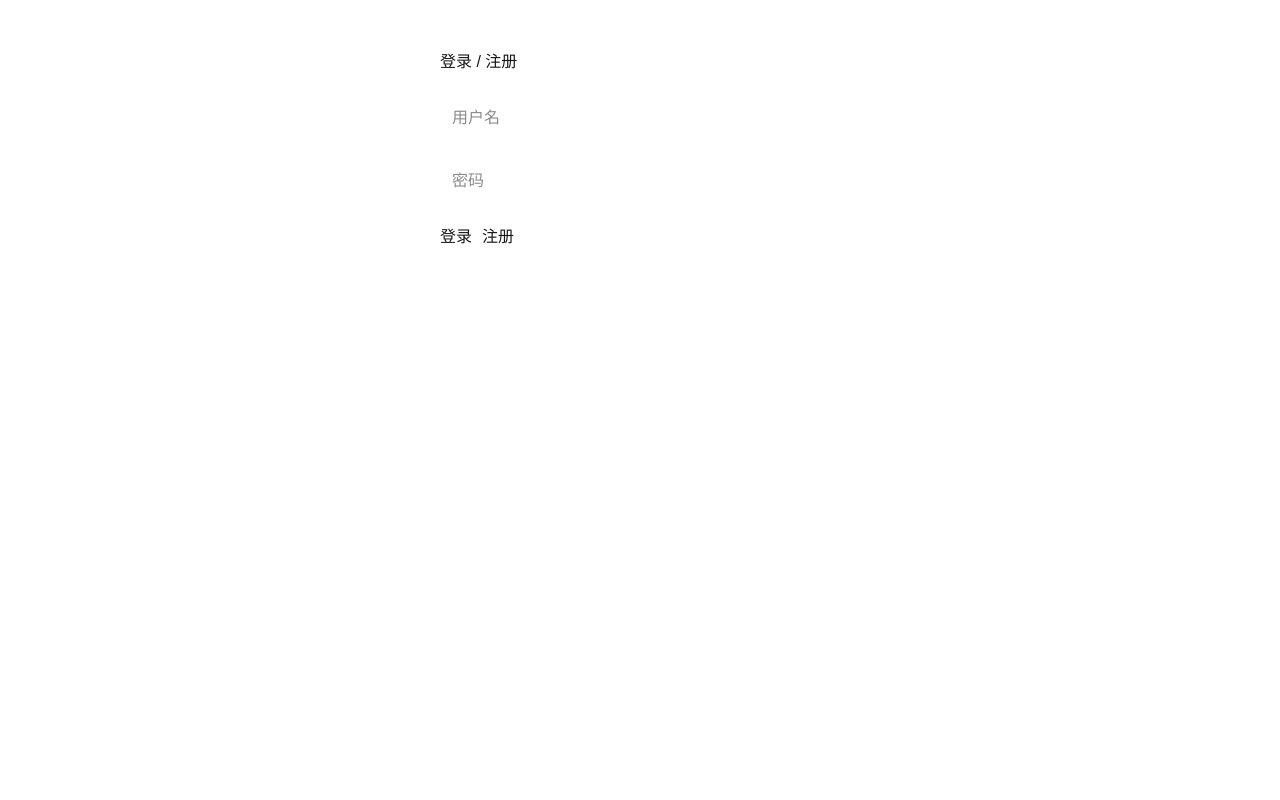
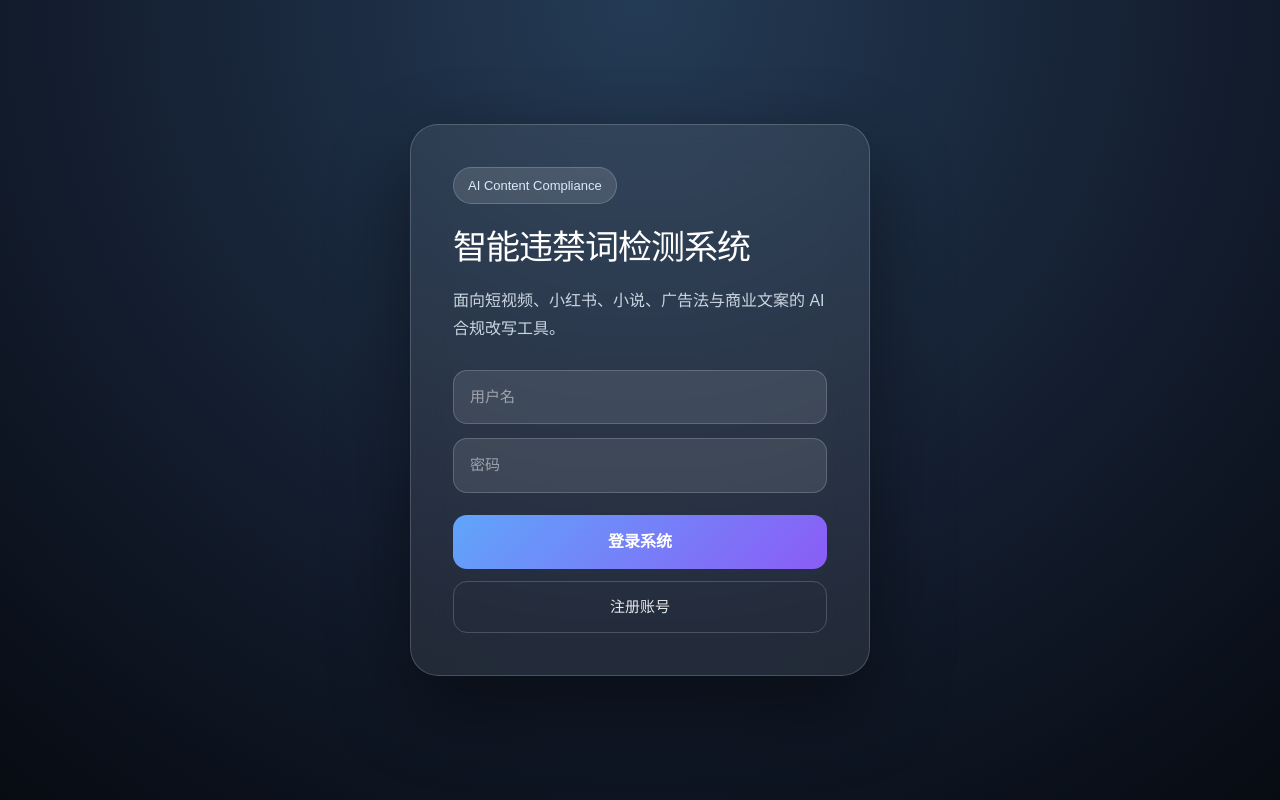
Before and after one commit to yimaosen080-star/my-ai-tool, a Next.js app in the folder my-app/: page / in a window 1280 px wide. Built offline with nearby package versions, Linux system fonts and the light colour scheme.

Commit message:
upgrade ui design

```diff
--- a/my-app/app/page.tsx
+++ b/my-app/app/page.tsx
@@ -5,7 +5,7 @@ import { useState } from 'react'
 const API_URL = 'https://my-ai-tool-production-a91f.up.railway.app'
 
 const tools = [
-  { key: 'douyin', name: '抖音违禁词检测', desc: '短视频、口播、带货文案检测改写' },
+  { key: 'douyin', name: '抖音违禁词检测', desc: '短视频、口播、带货文案合规改写' },
   { key: 'xiaohongshu', name: '小红书违禁词检测', desc: '种草、探店、品牌软广优化' },
   { key: 'novel', name: '小说违禁词检测', desc: '网文、章节、剧情内容降敏' },
   { key: 'adlaw', name: '广告法极限词检测', desc: '企业宣传、产品卖点合规' },
@@ -22,10 +22,7 @@ export default function Home() {
   const [loading, setLoading] = useState(false)
 
   const handleLogin = async () => {
-    if (!inputUser || !password) {
-      alert('请输入用户名和密码')
-      return
-    }
+    if (!inputUser || !password) return alert('请输入用户名和密码')
 
     const res = await fetch(`${API_URL}/login`, {
       method: 'POST',
@@ -34,19 +31,11 @@ export default function Home() {
     })
 
     const data = await res.json()
-
-    if (data.msg === '登录成功') {
-      setUser(data.user.username)
-    } else {
-      alert(data.msg)
-    }
+    data.msg === '登录成功' ? setUser(data.user.username) : alert(data.msg)
   }
 
   const handleRegister = async () => {
-    if (!inputUser || !password) {
-      alert('请输入用户名和密码')
-      return
-    }
+    if (!inputUser || !password) return alert('请输入用户名和密码')
 
     const res = await fetch(`${API_URL}/register`, {
       method: 'POST',
@@ -59,10 +48,7 @@ export default function Home() {
   }
 
   const handleRewrite = async () => {
-    if (!text.trim()) {
-      alert('请输入要检测/改写的内容')
-      return
-    }
+    if (!text.trim()) return alert('请输入要检测/改写的内容')
 
     setLoading(true)
     setResult('')
@@ -76,7 +62,7 @@ export default function Home() {
 
       const data = await res.json()
       setResult(data.result || data.msg || '没有返回结果')
-    } catch (error) {
+    } catch {
       setResult('请求失败，请检查后端是否正常')
     }
 
@@ -85,14 +71,19 @@ export default function Home() {
 
   if (!user) {
     return (
-      <div style={{ padding: '50px', maxWidth: '500px', margin: '0 auto' }}>
-        <h1>登录 / 注册</h1>
+      <main style={styles.page}>
+        <section style={styles.loginCard}>
+          <div style={styles.badge}>AI Content Compliance</div>
+          <h1 style={styles.loginTitle}>智能违禁词检测系统</h1>
+          <p style={styles.loginDesc}>
+            面向短视频、小红书、小说、广告法与商业文案的 AI 合规改写工具。
+          </p>
 
           <input
             placeholder="用户名"
             value={inputUser}
             onChange={(e) => setInputUser(e.target.value)}
-          style={{ width: '100%', padding: '12px', marginTop: '20px' }}
+            style={styles.input}
           />
 
           <input
@@ -100,38 +91,39 @@ export default function Home() {
             placeholder="密码"
             value={password}
             onChange={(e) => setPassword(e.target.value)}
-          style={{ width: '100%', padding: '12px', marginTop: '15px' }}
+            style={styles.input}
           />
 
-        <div style={{ marginTop: '20px' }}>
-          <button onClick={handleLogin}>登录</button>
-          <button onClick={handleRegister} style={{ marginLeft: '10px' }}>
-            注册
+          <button onClick={handleLogin} style={styles.primaryBtn}>
+            登录系统
           </button>
-        </div>
-      </div>
+
+          <button onClick={handleRegister} style={styles.secondaryBtn}>
+            注册账号
+          </button>
+        </section>
+      </main>
     )
   }
 
   return (
-    <div style={{ padding: '40px', maxWidth: '1100px', margin: '0 auto' }}>
-      <div style={{ display: 'flex', justifyContent: 'space-between' }}>
+    <main style={styles.dashboard}>
+      <header style={styles.header}>
         <div>
-          <h1>AI违禁词检测与文案改写工具</h1>
-          <p>当前用户：{user}</p>
+          <div style={styles.badge}>AI Compliance Platform</div>
+          <h1 style={styles.title}>AI违禁词检测与文案改写工具</h1>
+          <p style={styles.subtitle}>专业内容合规检测，适合短视频、种草、小说、广告与商业文案。</p>
         </div>
 
-        <button onClick={() => setUser('')}>退出登录</button>
+        <div style={styles.userBox}>
+          <span>当前用户：{user}</span>
+          <button onClick={() => setUser('')} style={styles.logoutBtn}>
+            退出
+          </button>
         </div>
+      </header>
 
-      <div
-        style={{
-          display: 'grid',
-          gridTemplateColumns: 'repeat(auto-fit, minmax(200px, 1fr))',
-          gap: '16px',
-          marginTop: '30px',
-        }}
-      >
+      <section style={styles.toolGrid}>
         {tools.map((tool) => (
           <button
             key={tool.key}
@@ -140,73 +132,263 @@ export default function Home() {
               setResult('')
             }}
             style={{
-              padding: '18px',
+              ...styles.toolCard,
               border:
                 selectedTool.key === tool.key
-                  ? '2px solid #111'
-                  : '1px solid #ddd',
-              borderRadius: '12px',
-              background: selectedTool.key === tool.key ? '#f2f2f2' : '#fff',
-              textAlign: 'left',
-              cursor: 'pointer',
+                  ? '1px solid rgba(255,255,255,0.9)'
+                  : '1px solid rgba(255,255,255,0.12)',
+              background:
+                selectedTool.key === tool.key
+                  ? 'linear-gradient(135deg, rgba(255,255,255,0.18), rgba(255,255,255,0.08))'
+                  : 'rgba(255,255,255,0.06)',
             }}
           >
-            <h3>{tool.name}</h3>
-            <p style={{ fontSize: '14px', color: '#666' }}>{tool.desc}</p>
+            <h3 style={styles.toolName}>{tool.name}</h3>
+            <p style={styles.toolDesc}>{tool.desc}</p>
           </button>
         ))}
-      </div>
+      </section>
 
-      <div style={{ marginTop: '35px' }}>
-        <h2>当前工具：{selectedTool.name}</h2>
+      <section style={styles.workArea}>
+        <div style={styles.panel}>
+          <h2 style={styles.panelTitle}>输入内容</h2>
+          <p style={styles.panelDesc}>当前模式：{selectedTool.name}</p>
 
           <textarea
-          rows={8}
+            rows={10}
             placeholder="请输入要检测或改写的文案..."
             value={text}
             onChange={(e) => setText(e.target.value)}
-          style={{
-            width: '100%',
-            padding: '15px',
-            fontSize: '16px',
-            borderRadius: '10px',
-            border: '1px solid #ccc',
-          }}
+            style={styles.textarea}
           />
 
-        <br /><br />
-
-        <button
-          onClick={handleRewrite}
-          disabled={loading}
-          style={{
-            padding: '12px 28px',
-            fontSize: '16px',
-            borderRadius: '8px',
-            border: 'none',
-            background: '#111',
-            color: '#fff',
-            cursor: 'pointer',
-          }}
-        >
-          {loading ? '正在处理...' : '一键检测并改写'}
+          <button onClick={handleRewrite} disabled={loading} style={styles.actionBtn}>
+            {loading ? 'AI正在分析改写...' : '一键检测并改写'}
           </button>
         </div>
 
-      <div style={{ marginTop: '30px' }}>
-        <h2>改写结果</h2>
-        <div
-          style={{
-            minHeight: '120px',
-            background: '#f7f7f7',
-            padding: '20px',
-            borderRadius: '10px',
-            whiteSpace: 'pre-wrap',
-          }}
-        >
-          {result || '处理结果会显示在这里'}
+        <div style={styles.panel}>
+          <h2 style={styles.panelTitle}>AI改写结果</h2>
+          <p style={styles.panelDesc}>系统会尽量保留原意，同时降低违规风险。</p>
+
+          <div style={styles.resultBox}>
+            {result || '改写结果会显示在这里'}
+          </div>
+
+          <div style={styles.payBox}>
+            <h3 style={styles.payTitle}>高级版即将开放</h3>
+            <p style={styles.payDesc}>支持批量检测、会员次数、企业词库、付费解锁。</p>
           </div>
         </div>
-    </div>
+      </section>
+    </main>
   )
 }
+
+const styles: Record<string, React.CSSProperties> = {
+  page: {
+    minHeight: '100vh',
+    background: 'radial-gradient(circle at top, #243b55, #141e30 55%, #070b12)',
+    display: 'flex',
+    alignItems: 'center',
+    justifyContent: 'center',
+    padding: '24px',
+    color: '#fff',
+  },
+  loginCard: {
+    width: '100%',
+    maxWidth: '460px',
+    padding: '42px',
+    borderRadius: '28px',
+    background: 'rgba(255,255,255,0.08)',
+    border: '1px solid rgba(255,255,255,0.18)',
+    boxShadow: '0 30px 80px rgba(0,0,0,0.45)',
+    backdropFilter: 'blur(18px)',
+  },
+  badge: {
+    display: 'inline-block',
+    padding: '8px 14px',
+    borderRadius: '999px',
+    background: 'rgba(255,255,255,0.12)',
+    border: '1px solid rgba(255,255,255,0.18)',
+    fontSize: '13px',
+    color: '#dbeafe',
+    marginBottom: '18px',
+  },
+  loginTitle: {
+    fontSize: '34px',
+    margin: '0 0 14px',
+    letterSpacing: '-1px',
+  },
+  loginDesc: {
+    color: '#cbd5e1',
+    lineHeight: 1.7,
+    marginBottom: '28px',
+  },
+  input: {
+    width: '100%',
+    padding: '15px 16px',
+    marginBottom: '14px',
+    borderRadius: '14px',
+    border: '1px solid rgba(255,255,255,0.18)',
+    background: 'rgba(255,255,255,0.1)',
+    color: '#fff',
+    outline: 'none',
+    fontSize: '15px',
+  },
+  primaryBtn: {
+    width: '100%',
+    padding: '15px',
+    borderRadius: '14px',
+    border: 'none',
+    background: 'linear-gradient(135deg, #60a5fa, #8b5cf6)',
+    color: '#fff',
+    fontSize: '16px',
+    fontWeight: 700,
+    cursor: 'pointer',
+    marginTop: '8px',
+  },
+  secondaryBtn: {
+    width: '100%',
+    padding: '14px',
+    borderRadius: '14px',
+    border: '1px solid rgba(255,255,255,0.18)',
+    background: 'transparent',
+    color: '#e5e7eb',
+    fontSize: '15px',
+    cursor: 'pointer',
+    marginTop: '12px',
+  },
+  dashboard: {
+    minHeight: '100vh',
+    background: 'linear-gradient(135deg, #0f172a, #111827 55%, #020617)',
+    color: '#fff',
+    padding: '34px',
+  },
+  header: {
+    maxWidth: '1200px',
+    margin: '0 auto',
+    display: 'flex',
+    justifyContent: 'space-between',
+    gap: '24px',
+    alignItems: 'flex-start',
+  },
+  title: {
+    fontSize: '38px',
+    margin: '0 0 12px',
+    letterSpacing: '-1px',
+  },
+  subtitle: {
+    color: '#94a3b8',
+    fontSize: '16px',
+  },
+  userBox: {
+    padding: '14px 18px',
+    borderRadius: '18px',
+    background: 'rgba(255,255,255,0.08)',
+    border: '1px solid rgba(255,255,255,0.12)',
+    display: 'flex',
+    gap: '12px',
+    alignItems: 'center',
+  },
+  logoutBtn: {
+    border: 'none',
+    borderRadius: '10px',
+    padding: '8px 12px',
+    cursor: 'pointer',
+  },
+  toolGrid: {
+    maxWidth: '1200px',
+    margin: '32px auto',
+    display: 'grid',
+    gridTemplateColumns: 'repeat(auto-fit, minmax(210px, 1fr))',
+    gap: '16px',
+  },
+  toolCard: {
+    padding: '22px',
+    borderRadius: '22px',
+    color: '#fff',
+    cursor: 'pointer',
+    textAlign: 'left',
+    backdropFilter: 'blur(12px)',
+  },
+  toolName: {
+    margin: '0 0 10px',
+    fontSize: '18px',
+  },
+  toolDesc: {
+    margin: 0,
+    color: '#cbd5e1',
+    lineHeight: 1.6,
+    fontSize: '14px',
+  },
+  workArea: {
+    maxWidth: '1200px',
+    margin: '0 auto',
+    display: 'grid',
+    gridTemplateColumns: 'repeat(auto-fit, minmax(320px, 1fr))',
+    gap: '20px',
+  },
+  panel: {
+    padding: '26px',
+    borderRadius: '26px',
+    background: 'rgba(255,255,255,0.08)',
+    border: '1px solid rgba(255,255,255,0.12)',
+    boxShadow: '0 24px 70px rgba(0,0,0,0.25)',
+  },
+  panelTitle: {
+    margin: '0 0 8px',
+    fontSize: '24px',
+  },
+  panelDesc: {
+    margin: '0 0 18px',
+    color: '#94a3b8',
+  },
+  textarea: {
+    width: '100%',
+    padding: '16px',
+    borderRadius: '18px',
+    border: '1px solid rgba(255,255,255,0.16)',
+    background: 'rgba(15,23,42,0.85)',
+    color: '#fff',
+    fontSize: '15px',
+    lineHeight: 1.7,
+    outline: 'none',
+  },
+  actionBtn: {
+    width: '100%',
+    marginTop: '18px',
+    padding: '16px',
+    borderRadius: '16px',
+    border: 'none',
+    background: 'linear-gradient(135deg, #38bdf8, #6366f1)',
+    color: '#fff',
+    fontSize: '16px',
+    fontWeight: 700,
+    cursor: 'pointer',
+  },
+  resultBox: {
+    minHeight: '220px',
+    whiteSpace: 'pre-wrap',
+    lineHeight: 1.8,
+    padding: '18px',
+    borderRadius: '18px',
+    background: 'rgba(15,23,42,0.9)',
+    color: '#e5e7eb',
+    border: '1px solid rgba(255,255,255,0.1)',
+  },
+  payBox: {
+    marginTop: '18px',
+    padding: '18px',
+    borderRadius: '18px',
+    background: 'linear-gradient(135deg, rgba(250,204,21,0.18), rgba(249,115,22,0.12))',
+    border: '1px solid rgba(250,204,21,0.25)',
+  },
+  payTitle: {
+    margin: '0 0 8px',
+  },
+  payDesc: {
+    margin: 0,
+    color: '#fde68a',
+  },
+}
```
Lines whose indentation alone changed are shown as unchanged.
